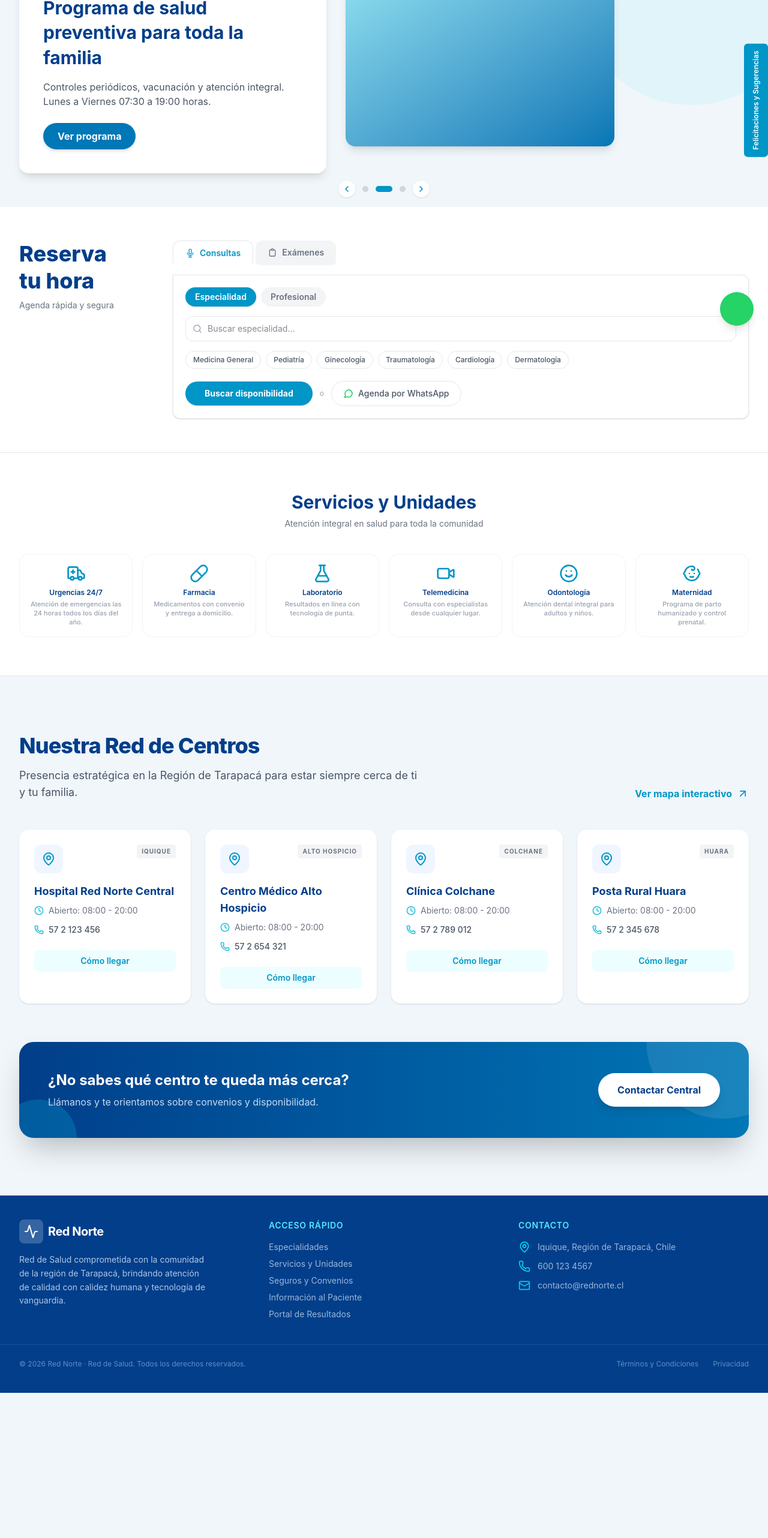
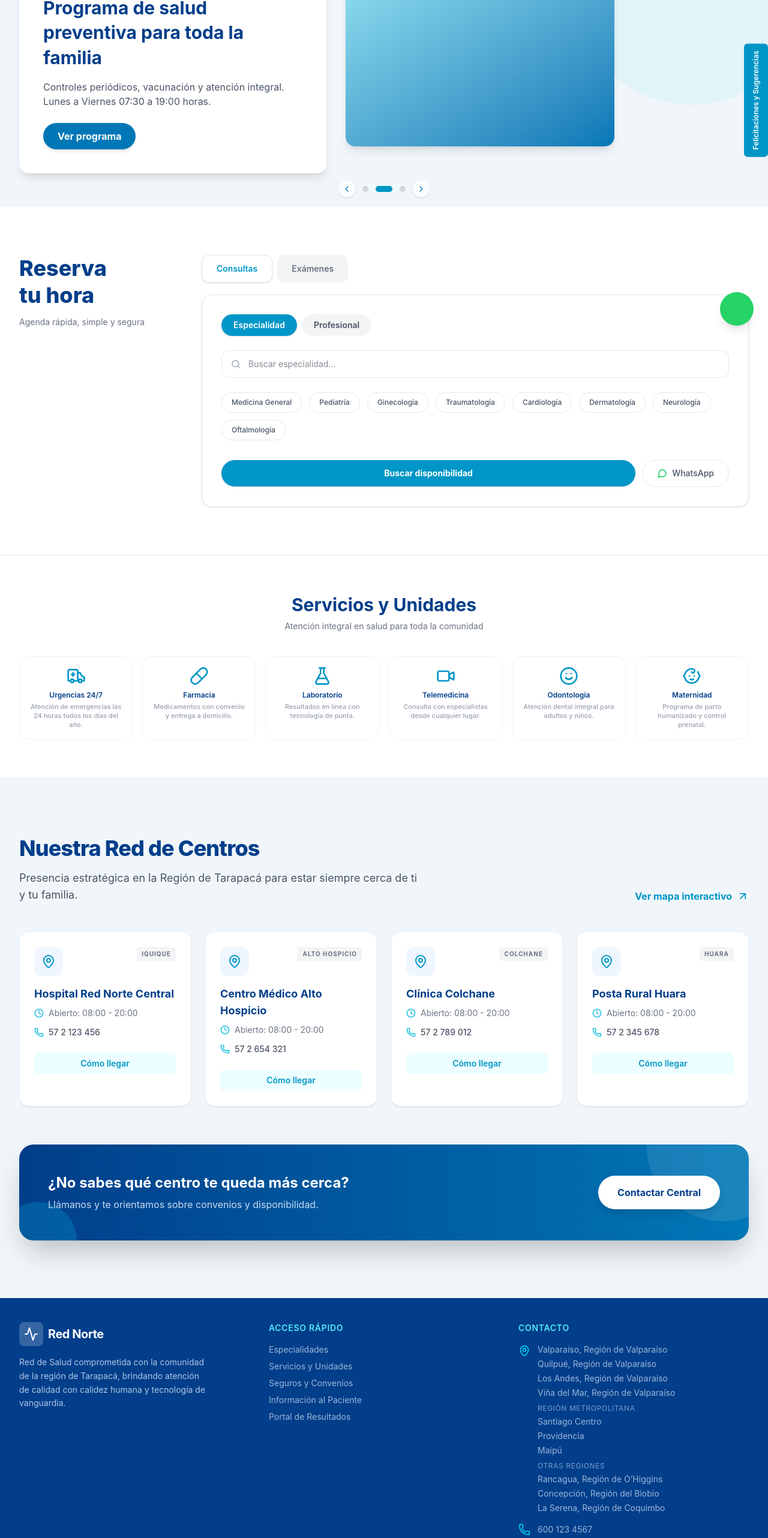
Before and after one commit to SolgreyDuocUC/SP-RedNorte, a React (Vite) app in the folder frontend/: page / in a window 1280 px wide. Shown: the part 233-2797 px from the top of the page at 60% size. Before the commit the page ends 2555 px from the top, so only its background shows below. Built offline with nearby package versions, Linux system fonts and the light colour scheme.

Commit message:
se actualiza el contacto

```diff
--- a/frontend/src/app/components/layout/Footer.tsx
+++ b/frontend/src/app/components/layout/Footer.tsx
@@ -13,10 +13,12 @@ export function Footer() {
   ];
 
   return (
-    <footer className="bg-[#023e8a] text-white py-10">
-      <div className="max-w-7xl mx-auto px-4 md:px-8 grid grid-cols-1 md:grid-cols-3 gap-8">
+    <footer className="bg-[#023e8a] text-white pt-10">
 
-        {/* Columna 1: Branding y Propósito */}
+      {/* CONTENIDO PRINCIPAL */}
+      <div className="max-w-7xl mx-auto px-4 md:px-8 grid grid-cols-1 md:grid-cols-3 gap-8 pb-10">
+
+        {/* Columna 1 */}
         <div className="space-y-4">
           <div className="flex items-center gap-2">
             <div className="h-10 w-10 rounded-lg bg-white/20 flex items-center justify-center">
@@ -24,17 +26,19 @@ export function Footer() {
             </div>
             <span className="font-bold text-xl tracking-tight">Red Norte</span>
           </div>
+
           <p className="text-sm text-blue-100/80 leading-relaxed max-w-xs">
             Red de Salud comprometida con la comunidad de la región de Tarapacá,
             brindando atención de calidad con calidez humana y tecnología de vanguardia.
           </p>
         </div>
 
-        {/* Columna 2: Enlaces Rápidos */}
+        {/* Columna 2 */}
         <div>
           <h4 className="font-semibold text-sm mb-4 text-cyan-300 uppercase tracking-wider">
             Acceso rápido
           </h4>
+
           <ul className="space-y-2 text-sm text-blue-100/70">
             {quickLinks.map((link) => (
               <li key={link}>
@@ -49,42 +53,82 @@ export function Footer() {
           </ul>
         </div>
 
-        {/* Columna 3: Contacto */}
+        {/* Columna 3 */}
         <div>
           <h4 className="font-semibold text-sm mb-4 text-cyan-300 uppercase tracking-wider">
             Contacto
           </h4>
-          <ul className="space-y-3 text-sm text-blue-100/70">
+
+          <ul className="space-y-4 text-sm text-blue-100/70">
+
+            {/* Ubicaciones */}
             <li className="flex items-start gap-3">
-              <MapPin className="h-5 w-5 text-cyan-400 shrink-0" />
-              <span>Iquique, Región de Tarapacá, Chile</span>
+              <MapPin className="h-5 w-5 text-cyan-400 shrink-0 mt-0.5" />
+              <div className="space-y-1">
+
+                <p>Valparaíso, Región de Valparaíso</p>
+                <p>Quilpué, Región de Valparaíso</p>
+                <p>Los Andes, Región de Valparaíso</p>
+                <p>Viña del Mar, Región de Valparaíso</p>
+
+                <p className="mt-2 text-blue-200/60 text-xs uppercase tracking-wider">
+                  Región Metropolitana
+                </p>
+                <p>Santiago Centro</p>
+                <p>Providencia</p>
+                <p>Maipú</p>
+
+                <p className="mt-2 text-blue-200/60 text-xs uppercase tracking-wider">
+                  Otras regiones
+                </p>
+                <p>Rancagua, Región de O’Higgins</p>
+                <p>Concepción, Región del Biobío</p>
+                <p>La Serena, Región de Coquimbo</p>
+
+              </div>
             </li>
+
+            {/* Teléfono */}
             <li className="flex items-center gap-3">
               <Phone className="h-5 w-5 text-cyan-400 shrink-0" />
               <a href="tel:6001234567" className="hover:text-white transition-colors">
                 600 123 4567
               </a>
             </li>
+
+            {/* Email */}
             <li className="flex items-center gap-3">
               <Mail className="h-5 w-5 text-cyan-400 shrink-0" />
               <a href="mailto:contacto@rednorte.cl" className="hover:text-white transition-colors">
                 contacto@rednorte.cl
               </a>
             </li>
+
           </ul>
+        </div>
+
+      </div>
+
+      {/* FOOTER INFERIOR */}
+      <div className="border-t border-white/10">
+        <div className="max-w-7xl mx-auto px-4 md:px-8 py-6 flex flex-col md:flex-row justify-between items-center gap-4 text-xs text-blue-200/50">
+
+          <p>
+            © {currentYear} Red Norte · Red de Salud. Todos los derechos reservados.
+          </p>
+
+          <div className="flex gap-6">
+            <a href="#" className="hover:text-white transition-colors">
+              Términos y Condiciones
+            </a>
+            <a href="#" className="hover:text-white transition-colors">
+              Privacidad
+            </a>
+          </div>
+
         </div>
       </div>
 
-      {/* Barra Inferior de Copyright */}
-      <div className="max-w-7xl mx-auto px-4 md:px-8 mt-10 pt-6 border-t border-white/10">
-        <div className="flex flex-col md:flex-row justify-between items-center gap-4 text-xs text-blue-200/50">
-          <p>© {currentYear} Red Norte · Red de Salud. Todos los derechos reservados.</p>
-          <div className="flex gap-6">
-            <a href="#" className="hover:text-white transition-colors">Términos y Condiciones</a>
-            <a href="#" className="hover:text-white transition-colors">Privacidad</a>
-          </div>
-        </div>
-      </div>
     </footer>
   );
 }
--- a/frontend/src/app/home/BookingSection.tsx
+++ b/frontend/src/app/home/BookingSection.tsx
@@ -11,115 +11,123 @@ export function BookingSection() {
   const filtered = items.filter(i => i.toLowerCase().includes(search.toLowerCase()));
 
   return (
-    <section className="bg-white py-10 md:py-14 border-b">
-        <div className="max-w-7xl mx-auto px-4 md:px-8 flex flex-col md:flex-row gap-8 md:gap-16 items-start">
-            {/* Heading */}
-            <div className="md:w-48 flex-shrink-0">
+    <section className="bg-white py-14 md:py-20 border-b">
+      <div className="max-w-7xl mx-auto px-4 md:px-8 flex flex-col md:flex-row gap-10 md:gap-20 items-start">
+
+        {/* TITULO */}
+        <div className="md:w-56 flex-shrink-0">
           <h2 className="text-3xl md:text-4xl font-extrabold text-[#023e8a] leading-tight">
             Reserva<br />tu hora
           </h2>
-            <p className="text-sm text-gray-500 mt-2">Agenda rápida y segura</p>
+          <p className="text-sm text-gray-500 mt-3">
+            Agenda rápida, simple y segura
+          </p>
         </div>
 
-            {/* Booking panel */}
+        {/* PANEL */}
         <div className="flex-1 w-full">
-            {/* Main tabs */}
-            <div className="flex gap-1 mb-4">
+
+          {/* TABS PRINCIPALES (más aire + estilo card) */}
+          <div className="flex gap-2 mb-5">
             <button
               onClick={() => setBookTab('consultas')}
-                className={`flex items-center gap-2 px-5 py-2.5 rounded-t-xl text-sm font-semibold transition-colors ${
+              className={`flex items-center gap-2 px-6 py-3 rounded-xl text-sm font-semibold transition-all ${
                 bookTab === 'consultas'
-                    ? 'bg-white border border-b-0 border-gray-200 text-[#0096c7]'
-                    : 'bg-gray-100 text-gray-500 hover:text-gray-700'
+                  ? 'bg-white border border-gray-200 text-[#0096c7] shadow-sm'
+                  : 'bg-gray-100 text-gray-500 hover:bg-gray-200'
               }`}
             >
-                <svg className="h-4 w-4" fill="none" viewBox="0 0 24 24" stroke="currentColor">
-                    <path strokeLinecap="round" strokeLinejoin="round" strokeWidth={2}
-                    d="M19 11a7 7 0 01-7 7m0 0a7 7 0 01-7-7m7 7v4m0 0H8m4 0h4m-4-8a3 3 0 01-3-3V5a3 3 0 116 0v6a3 3 0 01-3 3z" />
-                </svg>
               Consultas
             </button>
+
             <button
               onClick={() => setBookTab('examenes')}
-                className={`flex items-center gap-2 px-5 py-2.5 rounded-t-xl text-sm font-semibold transition-colors ${
+              className={`flex items-center gap-2 px-6 py-3 rounded-xl text-sm font-semibold transition-all ${
                 bookTab === 'examenes'
-                    ? 'bg-[#023e8a] text-white'
-                    : 'bg-gray-100 text-gray-500 hover:text-gray-700'
+                  ? 'bg-[#023e8a] text-white shadow-sm'
+                  : 'bg-gray-100 text-gray-500 hover:bg-gray-200'
               }`}
             >
-                <svg className="h-4 w-4" fill="none" viewBox="0 0 24 24" stroke="currentColor">
-                    <path strokeLinecap="round" strokeLinejoin="round" strokeWidth={2}
-                    d="M9 5H7a2 2 0 00-2 2v12a2 2 0 002 2h10a2 2 0 002-2V7a2 2 0 00-2-2h-2M9 5a2 2 0 002 2h2a2 2 0 002-2M9 5a2 2 0 012-2h2a2 2 0 012 2" />
-                </svg>
               Exámenes
             </button>
           </div>
 
-            {/* Panel content */}
-            <div className="border border-gray-200 rounded-b-xl rounded-tr-xl p-5 bg-white shadow-sm">
-                {/* Sub-tabs */}
-                <div className="flex gap-2 mb-4">
+          {/* CARD */}
+          <div className="border border-gray-200 rounded-2xl p-6 md:p-8 bg-white shadow-sm space-y-6">
+
+            {/* SUB TABS (más tipo selector moderno) */}
+            <div className="flex gap-2">
               <button
                 onClick={() => setTypeTab('especialidad')}
-                    className={`px-4 py-1.5 rounded-full text-sm font-semibold transition-colors ${
+                className={`px-5 py-2 rounded-full text-sm font-semibold transition-all ${
                   typeTab === 'especialidad'
                     ? 'bg-[#0096c7] text-white shadow'
-                        : 'bg-gray-100 text-gray-500 hover:bg-gray-200'
+                    : 'bg-gray-100 text-gray-600 hover:bg-gray-200'
                 }`}
               >
                 Especialidad
               </button>
+
               <button
                 onClick={() => setTypeTab('profesional')}
-                    className={`px-4 py-1.5 rounded-full text-sm font-semibold transition-colors ${
+                className={`px-5 py-2 rounded-full text-sm font-semibold transition-all ${
                   typeTab === 'profesional'
                     ? 'bg-[#0096c7] text-white shadow'
-                        : 'bg-gray-100 text-gray-500 hover:bg-gray-200'
+                    : 'bg-gray-100 text-gray-600 hover:bg-gray-200'
                 }`}
               >
                 Profesional
               </button>
             </div>
 
-                {/* Search input */}
-                <div className="relative mb-4">
-                <Search className="absolute left-3 top-1/2 -translate-y-1/2 h-4 w-4 text-gray-400" />
+            {/* SEARCH (más grande y “tipo app”) */}
+            <div className="relative">
+              <Search className="absolute left-4 top-1/2 -translate-y-1/2 h-4 w-4 text-gray-400" />
               <input
                 type="text"
                 placeholder={
                   typeTab === 'especialidad'
-                        ? `Buscar ${bookTab === 'consultas' ? 'especialidad' : 'tipo de examen'}...`
-                        : 'Buscar profesional por nombre...'
+                    ? `Buscar ${bookTab === 'consultas' ? 'especialidad' : 'examen'}...`
+                    : 'Buscar profesional...'
                 }
                 value={search}
                 onChange={(e) => setSearch(e.target.value)}
-                    className="w-full pl-9 pr-4 py-2.5 border border-gray-200 rounded-xl text-sm focus:outline-none focus:ring-2 focus:ring-[#0096c7]/30 focus:border-[#0096c7]"
+                className="w-full pl-11 pr-4 py-3 border border-gray-200 rounded-xl text-sm
+                focus:outline-none focus:ring-2 focus:ring-[#0096c7]/30 focus:border-[#0096c7]
+                transition"
               />
             </div>
 
-                {/* Quick options */}
-                <div className="flex flex-wrap gap-2 mb-5">
-                {filtered.slice(0, 6).map((item) => (
+            {/* QUICK CHIPS (más aire entre chips) */}
+            <div className="flex flex-wrap gap-3">
+              {filtered.slice(0, 8).map((item) => (
                 <button
                   key={item}
-                    className="px-3 py-1.5 rounded-full border border-gray-200 text-xs text-gray-600 hover:border-[#0096c7] hover:text-[#0096c7] hover:bg-[#e0f7fa] transition-colors"
+                  className="px-4 py-2 rounded-full border border-gray-200 text-xs text-gray-600
+                  hover:border-[#0096c7] hover:text-[#0096c7] hover:bg-[#e0f7fa]
+                  transition-all"
                 >
                   {item}
                 </button>
               ))}
             </div>
 
-                {/* Action row */}
-                <div className="flex flex-col sm:flex-row items-center gap-3">
-                <button className="w-full sm:w-auto px-8 py-2.5 rounded-full bg-[#0096c7] text-white text-sm font-bold hover:bg-[#0077b6] transition-colors shadow">
+            {/* ACTIONS (más separadas y claras) */}
+            <div className="flex flex-col sm:flex-row items-stretch sm:items-center gap-3 pt-2">
+
+              <button className="flex-1 px-6 py-3 rounded-full bg-[#0096c7] text-white text-sm font-bold
+              hover:bg-[#0077b6] transition shadow-sm">
                 Buscar disponibilidad
               </button>
-                <span className="text-gray-400 text-xs hidden sm:block">o</span>
-                <button className="flex items-center gap-2 w-full sm:w-auto px-5 py-2.5 rounded-full border border-gray-200 text-sm text-gray-600 hover:border-green-500 hover:text-green-600 transition-colors">
+
+              <button className="flex items-center justify-center gap-2 px-6 py-3 rounded-full
+              border border-gray-200 text-sm text-gray-600 hover:border-green-500 hover:text-green-600
+              transition">
                 <MessageCircle className="h-4 w-4 text-green-500" />
-                    Agenda por WhatsApp
+                WhatsApp
               </button>
             </div>
+
           </div>
         </div>
       </div>
```
Lines whose indentation alone changed are shown as unchanged.
